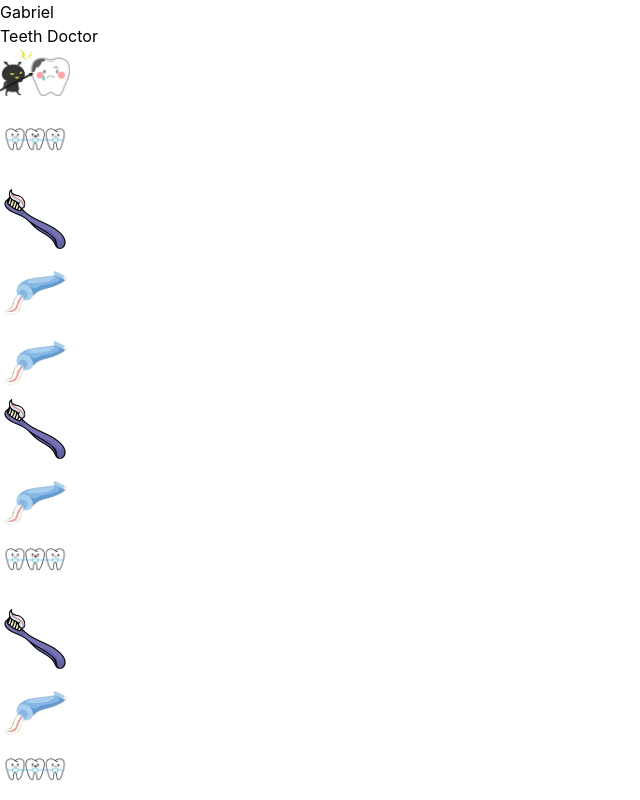
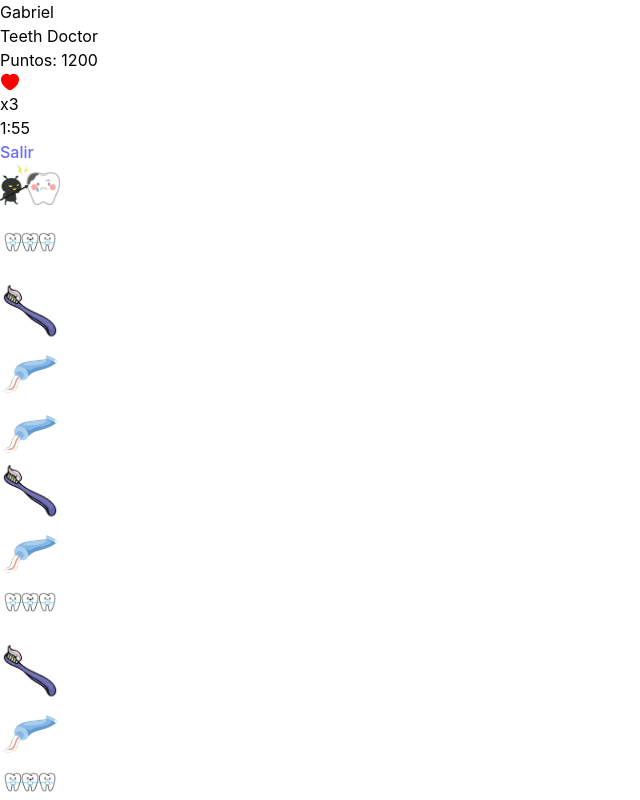
Before and after one commit to gabriel-pantojab/teeth-doctor, a React (Vite) app: page /games/teeth-crush in a window 1280 px wide. Shown: the top 800 px of the page, without its empty margins (0-640 px from the left). Built offline with nearby package versions, Linux system fonts and the light colour scheme.

Commit message:
feat: add game header

```diff
--- /dev/null
+++ b/src/secure/components/icons/heart.tsx
@@ -0,0 +1,23 @@
+import { SVGProps } from "react";
+
+type HeartProps = SVGProps<SVGSVGElement>;
+
+export default function Heart({ color, height, width }: HeartProps) {
+  return (
+    <svg
+      xmlns="http://www.w3.org/2000/svg"
+      viewBox="0 0 24 24"
+      width={width}
+      height={height}
+      color={color}
+      fill="currentColor"
+    >
+      <path
+        d="M19.4626 3.99415C16.7809 2.34923 14.4404 3.01211 13.0344 4.06801C12.4578 4.50096 12.1696 4.71743 12 4.71743C11.8304 4.71743 11.5422 4.50096 10.9656 4.06801C9.55962 3.01211 7.21909 2.34923 4.53744 3.99415C1.01807 6.15294 0.221721 13.2749 8.33953 19.2834C9.88572 20.4278 10.6588 21 12 21C13.3412 21 14.1143 20.4278 15.6605 19.2834C23.7783 13.2749 22.9819 6.15294 19.4626 3.99415Z"
+        stroke="currentColor"
+        strokeWidth="1.5"
+        strokeLinecap="round"
+      />
+    </svg>
+  );
+}
--- /dev/null
+++ b/src/secure/components/timer.tsx
@@ -0,0 +1,31 @@
+import { useEffect, useState } from "react";
+import { secondsToFomattedTime } from "../utils/timer-utils";
+
+interface TimerProps {
+  duration: number;
+  decresing?: boolean;
+  endTime?: () => void;
+}
+
+export default function Timer({ duration, decresing = false }: TimerProps) {
+  const [time, setTime] = useState<number>(decresing ? duration : 0);
+
+  useEffect(() => {
+    const interval = setInterval(() => {
+      setTime((prevTime) => {
+        const isFished = decresing ? prevTime === 0 : prevTime === duration;
+        if (isFished) {
+          clearInterval(interval);
+          return prevTime;
+        }
+        return decresing ? prevTime - 1 : prevTime + 1;
+      });
+    }, 1000);
+
+    return () => clearInterval(interval);
+  }, [duration, decresing]);
+
+  useEffect(() => {}, [time]);
+
+  return <div>{secondsToFomattedTime(time)}</div>;
+}
--- a/src/secure/games/components/game-card.tsx
+++ b/src/secure/games/components/game-card.tsx
@@ -10,10 +10,14 @@ export function GameCard({ title, banner }: GameCardProps) {
     <article>
       <Link
         to={`/games/${title.toLowerCase().replace(" ", "-")}`}
-        className="bg-white flex flex-col gap-2 rounded-md p-2 shadow-md text-black"
+        className="bg-white flex flex-col gap-2 rounded-md p-4 shadow-md text-black w-[300px]"
       >
-        <figure className="rounded-md w-70 h-70 overflow-hidden">
-          <img className="w-full h-full" src={banner} alt={title} />
+        <figure className="rounded-md w-full h-[300px] overflow-hidden">
+          <img
+            className="w-full h-full object-contain"
+            src={banner}
+            alt={title}
+          />
         </figure>
 
         <h2 className="text-center font-bold">{title}</h2>
--- a/src/secure/games/components/game-list.tsx
+++ b/src/secure/games/components/game-list.tsx
@@ -2,8 +2,8 @@ import { GameCard } from "./game-card";
 
 export function GameList() {
   return (
-    <section className="flex flex-col gap-2">
-      <GameCard title="Teeth Crush" banner="https://via.placeholder.com/150" />
+    <section className="flex flex-col gap-2 items-center">
+      <GameCard title="Teeth Crush" banner={"/src/assets/teeth-crush.webp"} />
     </section>
   );
 }
--- /dev/null
+++ b/src/secure/games/teeth-crush/components/header.tsx
@@ -0,0 +1,29 @@
+import Heart from "@/secure/components/icons/heart";
+import Timer from "@/secure/components/timer";
+import { Link } from "react-router-dom";
+
+export default function Header() {
+  return (
+    <section className="w-full grid grid-cols-3">
+      <div className="flex flex-col">
+        <h2>
+          <span className="font-bold">Puntos: </span> 1200
+        </h2>
+
+        <h2 className="flex gap-2 items-center">
+          <Heart color="red" height={20} width={20} />
+
+          <span>x3</span>
+        </h2>
+      </div>
+
+      <div className="flex justify-center">
+        <Timer duration={120} decresing />
+      </div>
+
+      <div className="flex justify-end">
+        <Link to="/games">Salir</Link>
+      </div>
+    </section>
+  );
+}
--- a/src/secure/games/teeth-crush/models/constants.ts
+++ b/src/secure/games/teeth-crush/models/constants.ts
@@ -1,7 +1,7 @@
 import { GridType } from "../state/teeth-crush-context";
 
-export const WIDTH = 70;
-export const HEIGHT = 70;
+export const WIDTH = 60;
+export const HEIGHT = 60;
 export const GRID_ROWS = 5;
 export const GRID_COLUMNS = 5;
 export const COUNT_TO_CRUSH = 3;
--- a/src/secure/games/teeth-crush/teeth-crush.tsx
+++ b/src/secure/games/teeth-crush/teeth-crush.tsx
@@ -4,6 +4,7 @@ import { GridType, TeethCrushContext } from "./state/teeth-crush-context";
 import { generateGrid } from "./utils/utils";
 import { useTeethCrush } from "./hooks/use-teeth-crush";
 import { GRID_COLUMNS, GRID_ROWS } from "./models/constants";
+import Header from "./components/header";
 
 export function TeethCrush() {
   const [grid, setGrid] = useState<GridType[][]>(
@@ -19,8 +20,12 @@ export function TeethCrush() {
         moveSquareAction,
       }}
     >
-      <section className="w-full h-full flex flex-col justify-center items-center">
-        <Grid />
+      <section className="w-full h-full flex flex-col gap-4">
+        <Header />
+
+        <section className="w-full h-full flex flex-col justify-center items-center">
+          <Grid />
+        </section>
       </section>
     </TeethCrushContext.Provider>
   );
--- /dev/null
+++ b/src/secure/utils/timer-utils.ts
@@ -0,0 +1,7 @@
+export function secondsToFomattedTime(seconds: number) {
+  const minutes = Math.floor(seconds / 60);
+  const remainingSeconds = seconds % 60;
+  return `${minutes}:${
+    remainingSeconds < 10 ? `0${remainingSeconds}` : remainingSeconds
+  }`;
+}
```
Also changed, not shown: src/assets/teeth-crush.webp (added).
